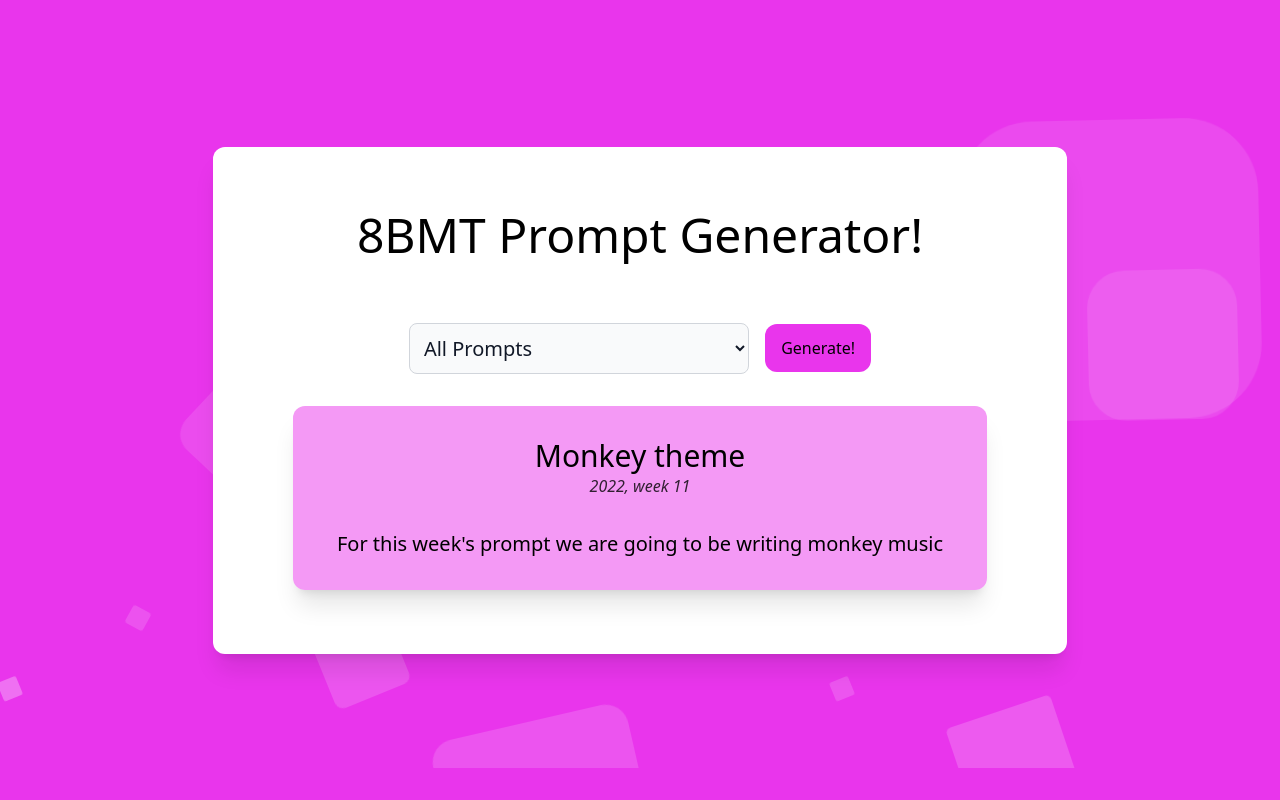
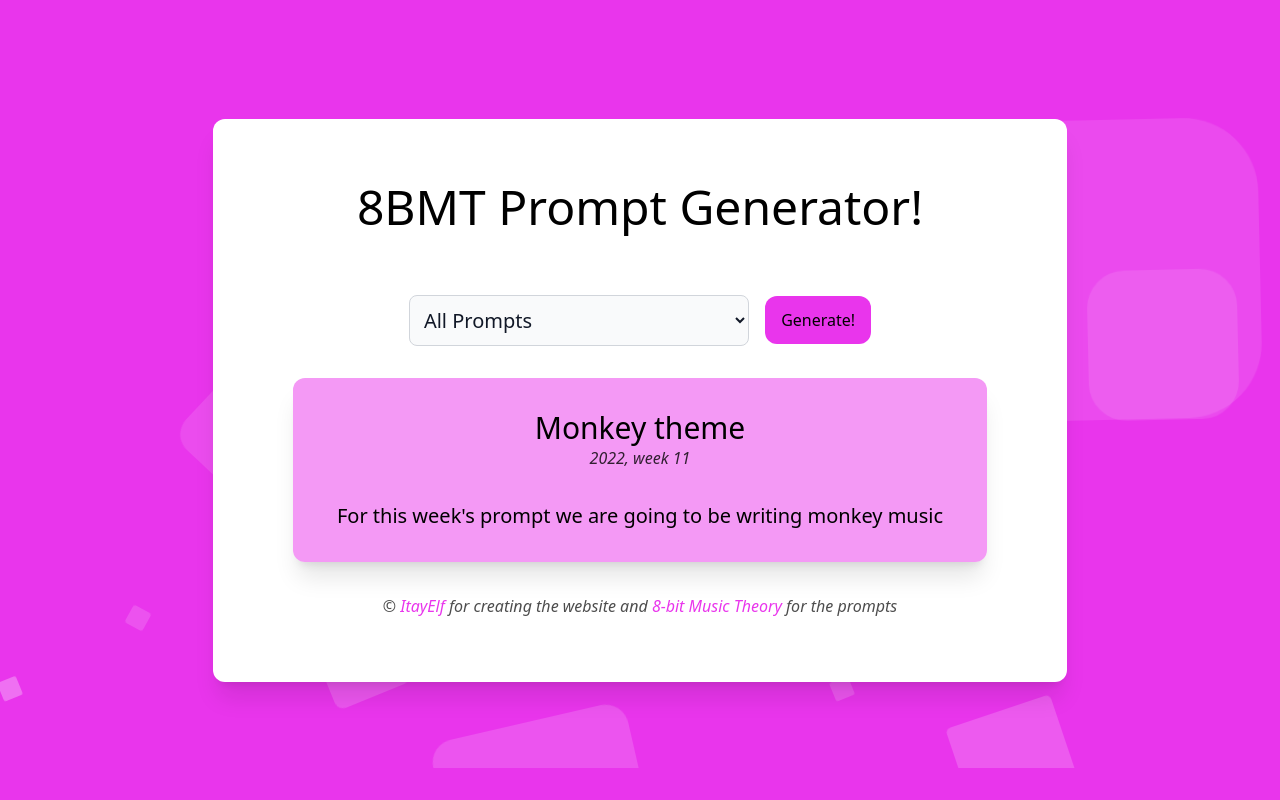
Before and after one commit to ItayElf/8BMT-prompts, a React (Create React App) app: page / in a window 1280 px wide. Built offline with nearby package versions, Linux system fonts and the light colour scheme.

Commit message:
Feat: added copyrights

```diff
--- a/src/App.tsx
+++ b/src/App.tsx
@@ -68,6 +68,23 @@ export default function App() {
             <div className="mx-auto">
               <PromptView prompt={prompt} />
             </div>
+            <div className="text-center text-black/70 italic">
+              &copy;{" "}
+              <a
+                href="https://github.com/ItayElf/8BMT-prompts"
+                className="text-[#E935EC]"
+              >
+                ItayElf
+              </a>{" "}
+              for creating the website and{" "}
+              <a
+                href="https://www.youtube.com/c/8bitmusictheory"
+                className="text-[#E935EC]"
+              >
+                8-bit Music Theory
+              </a>{" "}
+              for the prompts
+            </div>
           </div>
         </div>
       </div>
```
